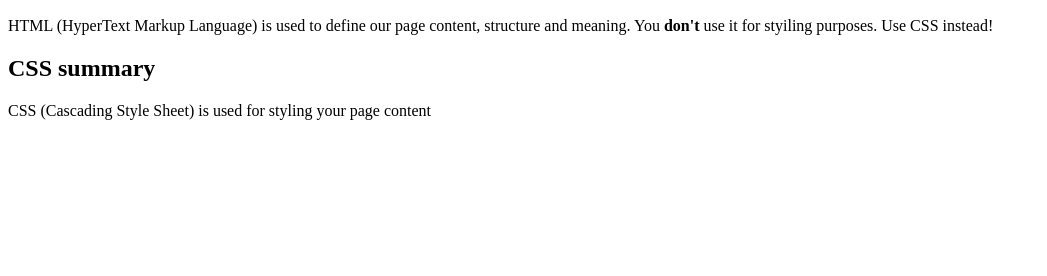
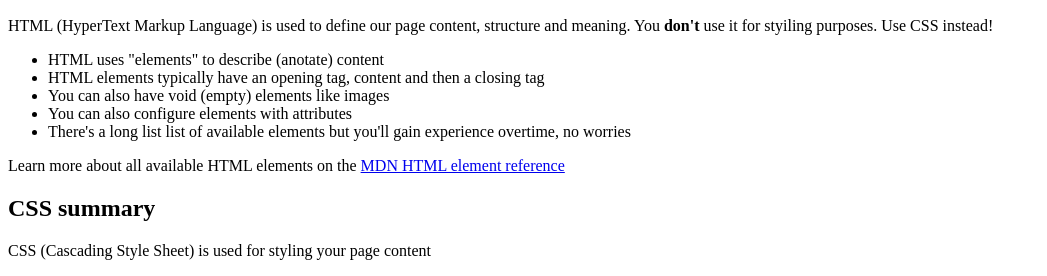
Before and after one commit to leonardo-armas04/html-and-css-basics, a plain HTML site: page index.html in a window 1280 px wide. Shown: the part 573-849 px from the top of the page, without its empty margins (0-1047 px from the left). Before the commit the page ends 800 px from the top, so only its background shows below. Drawn offline with Linux system fonts and the light colour scheme.

Commit message:
added HTML summary

```diff
--- a/index.html
+++ b/index.html
@@ -15,8 +15,38 @@
         <main>
             <div id="html-summary">
                 <h2>HTML summary</h2>
+
                 <p>
                     HTML (HyperText Markup Language) is used to define our page content, structure and meaning. You <strong>don't</strong> use it for styiling purposes. Use CSS instead!
+                </p>
+
+                <ul>
+                    <li class="important">
+                        HTML uses "elements" to describe (anotate) content
+                    </li>
+
+                    <li>
+                        HTML elements typically have an opening tag, content and then a closing tag
+                    </li>
+
+                    <li class="important">
+                        You can also have void (empty) elements like images
+                    </li>
+
+                    <li class="important">
+                        You can also configure elements with attributes
+                    </li>
+
+                    <li>
+                        There's a long list list of available elements but you'll gain experience overtime, no worries
+                    </li>
+                </ul>
+
+                <p>
+                    Learn more about all available HTML elements on the
+                    <a href="./docs/html-css-basics-summary.pdf" target="_blank">
+                        MDN HTML element reference
+                    </a>
                 </p>
 
             </div>
```
